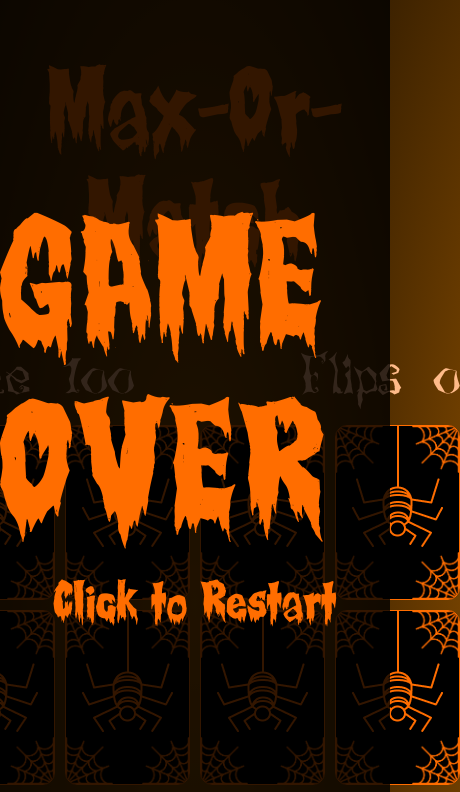
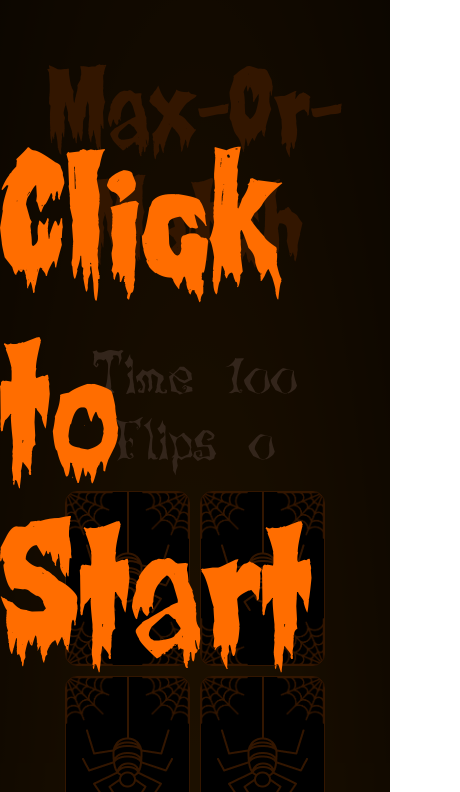
Before and after one commit to ALEKSEY0305/halloween-game, a plain HTML site: page index.html in a window 390 px wide. Shown: the top 792 px of the page, 460 px wide, since content can reach past the window. Drawn offline with Linux system fonts and the light colour scheme; files whose address does not match are found by name.

Commit message:
add media query in style css

```diff
--- a/index.html
+++ b/index.html
@@ -11,11 +11,15 @@
 
 <body>
     <h1 class="page-title">Max-Or-Match</h1>
-    <div class="overlay-text ">
+    <div class="overlay-text visible">
         Click to Start
     </div>
-    <div id="game-over-text" class="overlay-text visible">
+    <div id="game-over-text" class="overlay-text ">
         GAME OVER
+        <span class="overlay-text-small">Click to Restart</span>
+    </div>
+    <div id="victory-over-text" class="overlay-text">
+        VICTORY
         <span class="overlay-text-small">Click to Restart</span>
     </div>
     <div class="game-container">
--- a/style.css
+++ b/style.css
@@ -207,3 +207,14 @@ html {
 .card-back:hover .spider {
     transform: translateY(0);
 }
+
+@media (max-width: 600px) {
+    .game-container{
+        grid-template-columns: repeat(2,auto);
+    }
+
+    .game-info-container {
+        flex-direction: column;
+        align-items: center;
+    }
+}
```
